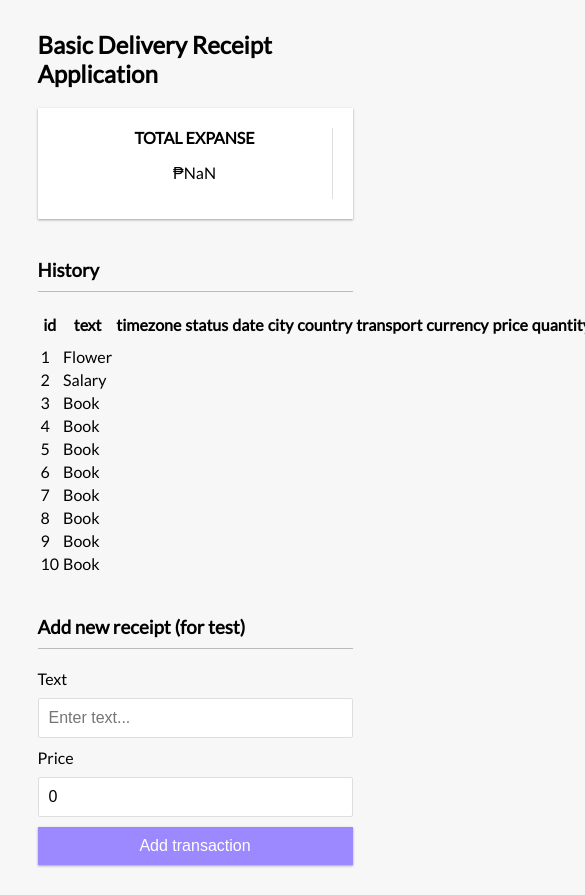
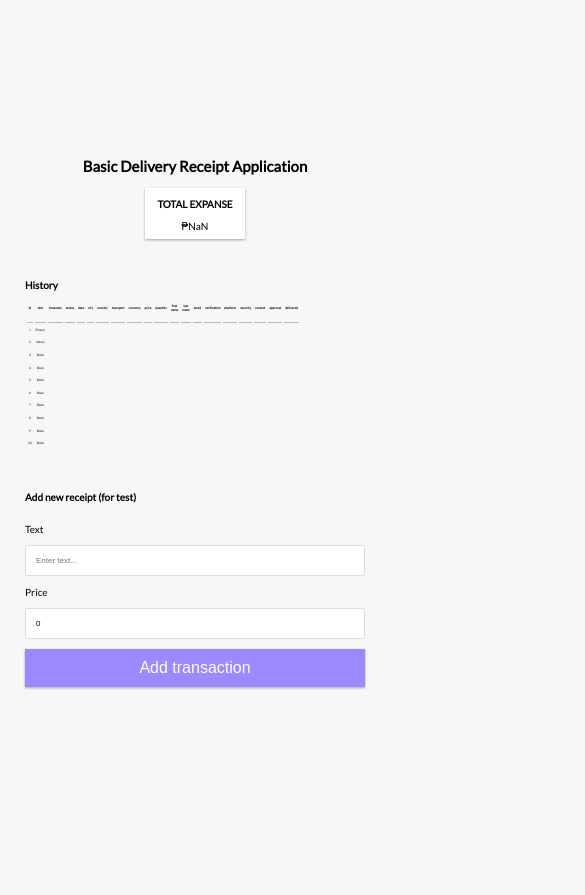
Before and after one commit to guillaume-vandeville/projectx, a React (Create React App) app: page / in a window 390 px wide. Shown: the top 895 px of the page, 585 px wide, since content can reach past the window. After the commit the page ends 844 px from the top, so only its background shows below. Built offline with nearby package versions, Linux system fonts and the light colour scheme.

Commit message:
app more responsive + more intuitive

```diff
--- a/src/App.css
+++ b/src/App.css
@@ -8,6 +8,9 @@
   box-sizing: border-box;
 }
 
+tbody{
+  padding-bottom: 30%;
+}
 body {
   background-color: #f7f7f7;
   display: flex;
@@ -21,21 +24,30 @@ body {
 
 .container {
   margin: 30px auto;
-  width: 800px;
+  width: 1000px;
 }
 
 h1 {
+  font-size: small;
   letter-spacing: 1px;
   margin: 0;
 }
 
+h2{
+  display: flex;
+  flex-direction: column;
+  align-items: center;
+  font-size: x-large;
+
+}
+
 h3 {
-  border-bottom: 1px solid #bbb;
-  padding-bottom: 10px;
+  font-size: small;
   margin: 40px 0 10px;
 }
 
 h4 {
+  font-size: small;
   margin: 0;
   text-transform: uppercase;
 }
@@ -46,7 +58,9 @@ h4 {
   padding: 20px;
   display: flex;
   justify-content: space-between;
-  margin: 20px 0;
+  margin: 10px auto;
+  width: 200px;
+  font-size: medium;
 }
 
 .inc-exp-container > div {
@@ -54,25 +68,22 @@ h4 {
   text-align: center;
 }
 
-.inc-exp-container > div:first-of-type {
-  border-right: 1px solid #dedede;
-}
-
 .money {
-  font-size: 20px;
+  font-size: medium;
   letter-spacing: 1px;
   margin: 5px 0;
 }
 
-.money.plus {
+.plus {
   color: #2ecc71;
 }
 
-.money.minus {
+.minus {
   color: #c0392b;
 }
 
 label {
+  font-size: small;
   display: inline-block;
   margin: 10px 0;
 }
@@ -82,7 +93,7 @@ input[type='number'] {
   border: 1px solid #dedede;
   border-radius: 2px;
   display: block;
-  font-size: 16px;
+  font-size: small;
   padding: 10px;
   width: 100%;
 }
@@ -105,21 +116,39 @@ input[type='number'] {
   outline: 0;
 }
 
-.list {
-  list-style-type: none;
-  padding: 0;
-  margin-bottom: 40px;
-}
-
 .list li {
-  background-color: #fff;
-  box-shadow: var(--box-shadow);
+  font-size: x-small;
   color: #333;
   display: flex;
   justify-content: space-between;
   position: relative;
-  padding: 10px;
+
+}
+
+.divTable{
+    width: 100%;
+    height: 100vh;
+    display: flex;
+    justify-content: center;
+    align-items: center;
+}
+
+table {
+  width: 1000px;
+  height: 300px;
   margin: 10px 0;
+}
+
+th {
+  border-bottom: 1px solid #bbb;
+  padding-bottom: 10px;
+  font-size: x-small;
+}
+
+td {
+  text-align: center;
+  font-size: x-small;
+
 }
 
 .list li.plus {
@@ -137,21 +166,64 @@ input[type='number'] {
   color: #fff;
   font-size: 20px;
   line-height: 20px;
-  padding: 2px 5px;
+  padding: 10px 5px;
   position: absolute;
   top: 50%;
   left: 0;
-  transform: translate(-100%, -50%);
+  transform: translate(-150%, 30%);
   opacity: 0;
   transition: opacity 0.3s ease;
 }
 
-.list li:hover .delete-btn {
+.transaction-box:hover .delete-btn {
   opacity: 1;
 }
 
 @media (max-width: 480px) {
   .container {
-    width: 315px;
+    width: 340px;
+  }
+  .inc-exp-container {
+    width: 100px;
+    font-size: x-small;
+    text-align: center;
+    height: 6vh;
+    padding: 3%;
+
+  }
+  table {
+    width: 230px;
+    height: 150px;
+  }
+  th {
+    font-size: 3.1px;
+  }
+  td {
+    font-size: 3.1px;
+  }
+  .list li{
+    font-size:3.1px;
+  }
+  .delete-btn {
+    transform: translate(-150%, -10%);
+  }
+  h1 {
+    font-size: 10px;
+  }
+  h2{
+    font-size: 15px;
+  }
+  h3 {
+    font-size: 10px;
+  }
+  h4 {
+    font-size: 10px;
+  }
+  input[type='text'],
+  input[type='number'] {
+    font-size: 8px;
+  }
+  label {
+    font-size: 10px;
   }
 }
```
